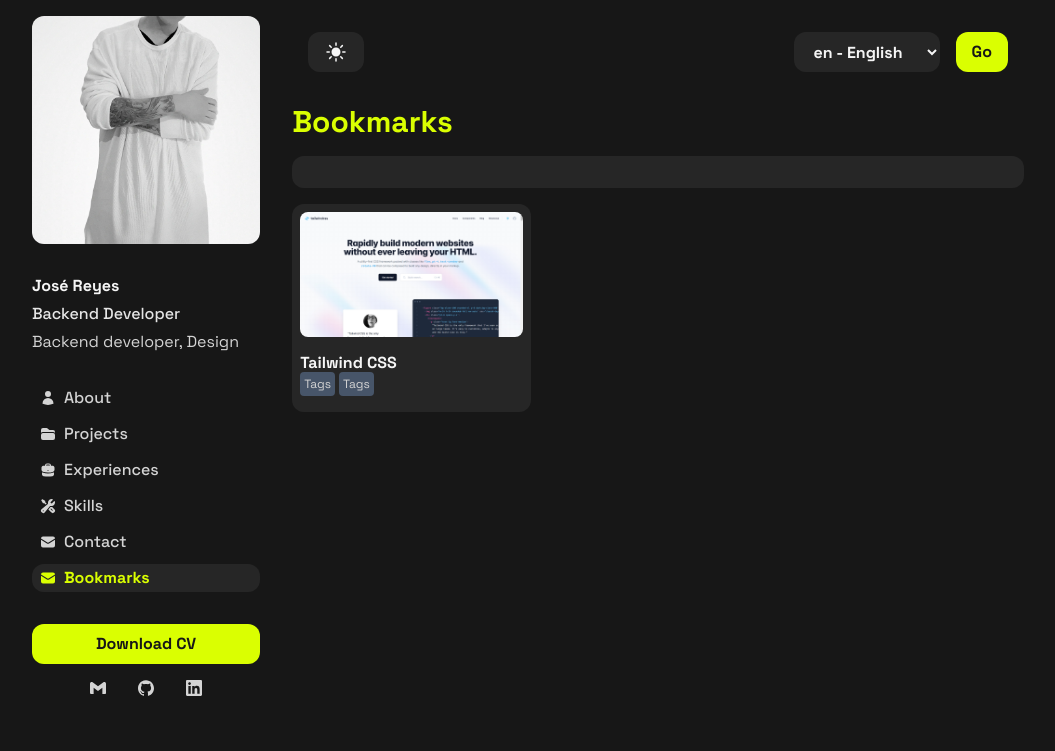
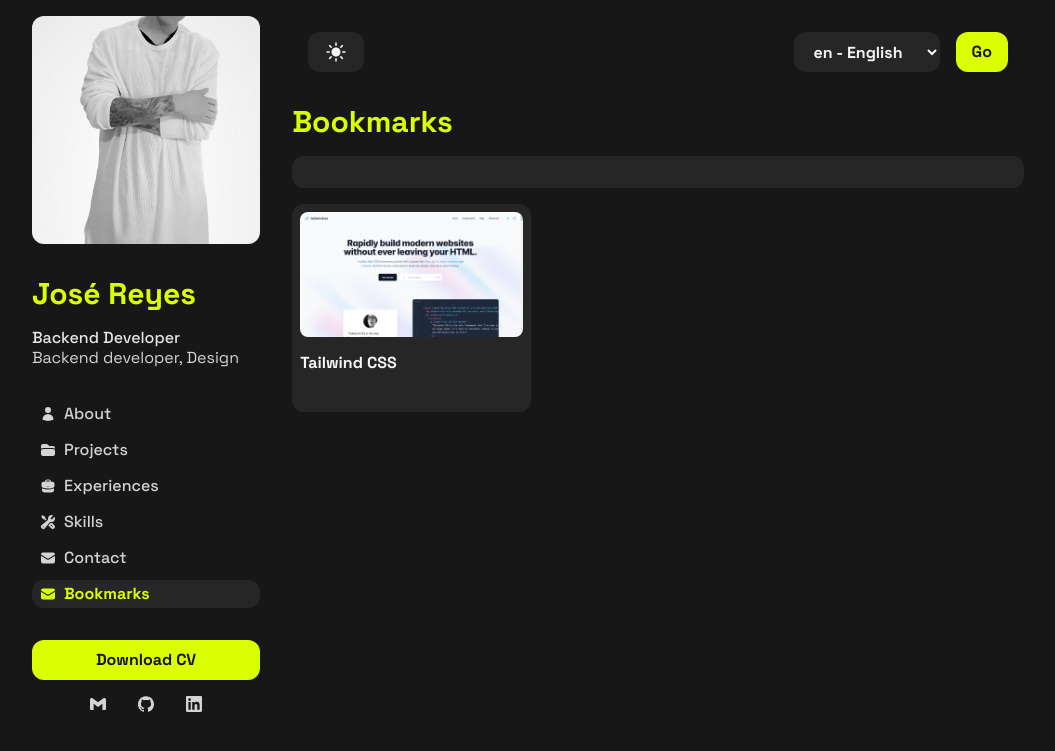
Before and after one commit to tyronejosee/project_portfolio, a Django app: page /bookmarks/ in a window 1280 px wide. Shown: the top 751 px of the page, without its empty margins (112-1167 px from the left). Run offline with Django 5.2, Linux system fonts and the light colour scheme; data comes from the database, SQL or seed files in the repository; both versions use the stored data as it was after the commit.

Commit message:
Add new components to Tailwind, remove, and fix.

```diff
--- a/static/css/output.css
+++ b/static/css/output.css
@@ -819,6 +819,90 @@ video {
   color: rgb(218 255 1 / var(--tw-text-opacity));
 }
 
+.intro {
+  display: flex;
+  height: 100vh;
+  flex-direction: column;
+  align-items: center;
+  border-radius: 0.75rem;
+  --tw-bg-opacity: 1;
+  background-color: rgb(229 229 229 / var(--tw-bg-opacity));
+  padding: 1rem;
+}
+
+:is(:where(.dark) .intro) {
+  --tw-bg-opacity: 1;
+  background-color: rgb(38 38 38 / var(--tw-bg-opacity));
+}
+
+/* Project */
+
+.project__grid {
+  border-radius: 0.75rem;
+  --tw-bg-opacity: 1;
+  background-color: rgb(229 229 229 / var(--tw-bg-opacity));
+  padding: 1rem;
+}
+
+:is(:where(.dark) .project__grid) {
+  --tw-bg-opacity: 1;
+  background-color: rgb(38 38 38 / var(--tw-bg-opacity));
+}
+
+.project__grid {
+  display: grid;
+  grid-template-columns: repeat(2, minmax(0, 1fr));
+  gap: 1rem;
+  padding: 1rem;
+}
+
+.project__img {
+  height: 100%;
+  width: 100%;
+  border-radius: 0.75rem;
+  --tw-bg-opacity: 1;
+  background-color: rgb(218 255 1 / var(--tw-bg-opacity));
+}
+
+/* Experience */
+
+.experience__grid {
+  border-radius: 0.75rem;
+  --tw-bg-opacity: 1;
+  background-color: rgb(229 229 229 / var(--tw-bg-opacity));
+  padding: 1rem;
+}
+
+:is(:where(.dark) .experience__grid) {
+  --tw-bg-opacity: 1;
+  background-color: rgb(38 38 38 / var(--tw-bg-opacity));
+}
+
+.experience__grid {
+  display: grid;
+  grid-template-columns: repeat(3, minmax(0, 1fr));
+  gap: 1rem;
+  border-radius: 0.75rem;
+  padding: 1rem;
+}
+
+/* Bookmark */
+
+.bookmark {
+  height: 13rem;
+  width: 100%;
+  border-radius: 0.75rem;
+  --tw-bg-opacity: 1;
+  background-color: rgb(38 38 38 / var(--tw-bg-opacity));
+  padding: 0.5rem;
+}
+
+.bookmark__grid {
+  display: grid;
+  grid-template-columns: repeat(3, minmax(0, 1fr));
+  gap: 0.5rem;
+}
+
 /* Sidebar */
 
 .sidebar {
@@ -855,17 +939,6 @@ video {
   height: 100%;
   width: 100%;
   border-radius: 0.75rem;
-}
-
-.sidebar__info {
-  display: flex;
-  flex-direction: column;
-}
-
-.sidebar__info > :not([hidden]) ~ :not([hidden]) {
-  --tw-space-y-reverse: 0;
-  margin-top: calc(0.5rem * calc(1 - var(--tw-space-y-reverse)));
-  margin-bottom: calc(0.5rem * var(--tw-space-y-reverse));
 }
 
 .sidebar__nav {
@@ -975,19 +1081,19 @@ video {
   padding-right: 1rem;
 }
 
-.btn__primary {
+.btn--primary {
   --tw-bg-opacity: 1;
   background-color: rgb(38 38 38 / var(--tw-bg-opacity));
   --tw-text-opacity: 1;
   color: rgb(218 255 1 / var(--tw-text-opacity));
 }
 
-.btn__primary:hover {
+.btn--primary:hover {
   --tw-bg-opacity: 1;
   background-color: rgb(64 64 64 / var(--tw-bg-opacity));
 }
 
-.btn__primary:focus {
+.btn--primary:focus {
   outline: 2px solid transparent;
   outline-offset: 2px;
   --tw-ring-offset-shadow: var(--tw-ring-inset) 0 0 0 var(--tw-ring-offset-width) var(--tw-ring-offset-color);
@@ -997,24 +1103,24 @@ video {
   --tw-ring-color: rgb(218 255 1 / var(--tw-ring-opacity));
 }
 
-:is(:where(.dark) .btn__primary) {
+:is(:where(.dark) .btn--primary) {
   --tw-bg-opacity: 1;
   background-color: rgb(218 255 1 / var(--tw-bg-opacity));
   --tw-text-opacity: 1;
   color: rgb(23 23 23 / var(--tw-text-opacity));
 }
 
-:is(:where(.dark) .btn__primary:hover) {
+:is(:where(.dark) .btn--primary:hover) {
   --tw-bg-opacity: 1;
   background-color: rgb(236 255 80 / var(--tw-bg-opacity));
 }
 
-.btn__secondary {
+.btn--secondary {
   --tw-bg-opacity: 1;
   background-color: rgb(229 229 229 / var(--tw-bg-opacity));
 }
 
-.btn__secondary:focus {
+.btn--secondary:focus {
   outline: 2px solid transparent;
   outline-offset: 2px;
   --tw-ring-offset-shadow: var(--tw-ring-inset) 0 0 0 var(--tw-ring-offset-width) var(--tw-ring-offset-color);
@@ -1171,10 +1265,6 @@ video {
   display: inline-flex;
 }
 
-.grid {
-  display: grid;
-}
-
 .hidden {
   display: none;
 }
@@ -1183,10 +1273,6 @@ video {
   height: 0.75rem;
 }
 
-.h-52 {
-  height: 13rem;
-}
-
 .h-6 {
   height: 1.5rem;
 }
@@ -1235,14 +1308,6 @@ video {
   animation: ping 1s cubic-bezier(0, 0, 0.2, 1) infinite;
 }
 
-.grid-cols-2 {
-  grid-template-columns: repeat(2, minmax(0, 1fr));
-}
-
-.grid-cols-3 {
-  grid-template-columns: repeat(3, minmax(0, 1fr));
-}
-
 .flex-col {
   flex-direction: column;
 }
@@ -1253,24 +1318,6 @@ video {
 
 .justify-center {
   justify-content: center;
-}
-
-.justify-between {
-  justify-content: space-between;
-}
-
-.gap-2 {
-  gap: 0.5rem;
-}
-
-.gap-4 {
-  gap: 1rem;
-}
-
-.space-x-4 > :not([hidden]) ~ :not([hidden]) {
-  --tw-space-x-reverse: 0;
-  margin-right: calc(1rem * var(--tw-space-x-reverse));
-  margin-left: calc(1rem * calc(1 - var(--tw-space-x-reverse)));
 }
 
 .space-y-2 > :not([hidden]) ~ :not([hidden]) {
@@ -1301,26 +1348,11 @@ video {
   border-radius: 0.75rem;
 }
 
-.bg-chartreuse-400 {
-  --tw-bg-opacity: 1;
-  background-color: rgb(218 255 1 / var(--tw-bg-opacity));
-}
-
 .bg-green-200 {
   --tw-bg-opacity: 1;
   background-color: rgb(187 247 208 / var(--tw-bg-opacity));
 }
 
-.bg-neutral-100 {
-  --tw-bg-opacity: 1;
-  background-color: rgb(245 245 245 / var(--tw-bg-opacity));
-}
-
-.bg-neutral-800 {
-  --tw-bg-opacity: 1;
-  background-color: rgb(38 38 38 / var(--tw-bg-opacity));
-}
-
 .bg-sky-400 {
   --tw-bg-opacity: 1;
   background-color: rgb(56 189 248 / var(--tw-bg-opacity));
@@ -1329,20 +1361,6 @@ video {
 .bg-sky-500 {
   --tw-bg-opacity: 1;
   background-color: rgb(14 165 233 / var(--tw-bg-opacity));
-}
-
-.bg-slate-600 {
-  --tw-bg-opacity: 1;
-  background-color: rgb(71 85 105 / var(--tw-bg-opacity));
-}
-
-.bg-neutral-200 {
-  --tw-bg-opacity: 1;
-  background-color: rgb(229 229 229 / var(--tw-bg-opacity));
-}
-
-.p-1 {
-  padding: 0.25rem;
 }
 
 .p-2 {
@@ -1362,11 +1380,6 @@ video {
   line-height: 1.25rem;
 }
 
-.text-xs {
-  font-size: 0.75rem;
-  line-height: 1rem;
-}
-
 .text-gray-500 {
   --tw-text-opacity: 1;
   color: rgb(107 114 128 / var(--tw-text-opacity));
--- a/static/js/main.js
+++ b/static/js/main.js
@@ -16,20 +16,3 @@ document.addEventListener('DOMContentLoaded', function () {
         }
     });
 });
-
-const projectsSection = document.getElementById('projects-section');
-let animationExecuted = false;
-
-window.addEventListener('scroll', () => {
-  if (!animationExecuted) {
-    const rect = projectsSection.getBoundingClientRect();
-
-    if (rect.top < window.innerHeight && rect.bottom >= 0) {
-      projectsSection.classList.remove('opacity-0', 'translate-y-20');
-      projectsSection.classList.add('opacity-100', 'translate-y-0');
-
-      // Marcar la animación como ejecutada
-      animationExecuted = true;
-    }
-  }
-});
--- a/templates/bookmarks/bookmark_list.html
+++ b/templates/bookmarks/bookmark_list.html
@@ -5,13 +5,11 @@
   <h2 class="section__title">{% translate "Bookmarks" %}</h2>
   <nav class="box"></nav>
   {% for bookmark in bookmarks %}
-  <section class="grid grid-cols-3 gap-2">
-    <article class="bg-neutral-800 p-2 rounded-xl w-full h-52">
-      <a href="{{ bookmark.website }}" target="_blank" class="space-y-4">
+  <section class="bookmark__grid">
+    <article class="bookmark">
+      <a href="{{ bookmark.website }}" target="_blank" class="section">
         <img src="{{ bookmark.image.url }}" alt="{{ bookmark.name }}" class="rounded-lg">
         <span class="text__bold block">{{ bookmark.name }}</span>
-        <span class="text-xs p-1 bg-slate-600 rounded">Tags</span>
-        <span class="text-xs p-1 bg-slate-600 rounded">Tags</span>
       </a>
     </article>
   </section>
--- /dev/null
+++ b/templates/includes/intro.html
@@ -0,0 +1,16 @@
+{% if request.path == '/' %}
+<section class="intro">
+<div class="flex justify-center h-96">
+  <div>Tyrone José</div>
+  <a href="{% url 'home:landing_view' %}#about-section" class="btn btn--primary">View CV</a>
+</div>
+
+<div class="mt-auto flex flex-col items-center">
+  <span class="relative flex h-3 w-3">
+    <span class="animate-ping absolute inline-flex h-full w-full rounded-full bg-sky-400 opacity-75"></span>
+    <span class="relative inline-flex rounded-full h-3 w-3 bg-sky-500"></span>
+  </span>
+  <span class="block">Scroll down</span>
+</div>
+</section>
+{% endif %}
--- a/templates/includes/navbar.html
+++ b/templates/includes/navbar.html
@@ -1,7 +1,7 @@
 {% load i18n %}
-<nav class="bg-neutral-100 dark:bg-neutral-900 sticky top-0 z-10">
-  <section class="flex items-center justify-between p-4">
-    <button id="toggleModeButton" class="btn btn__secondary">
+<nav class="navbar">
+  <section class="navbar__content">
+    <button id="toggleModeButton" class="btn btn--secondary">
       <svg xmlns="http://www.w3.org/2000/svg" viewBox="0 0 24 24" fill="currentColor" class="w-6 h-6 hidden dark:block">
         <path d="M12 2.25a.75.75 0 0 1 .75.75v2.25a.75.75 0 0 1-1.5 0V3a.75.75 0 0 1 .75-.75ZM7.5 12a4.5 4.5 0 1 1 9 0 4.5 4.5 0 0 1-9 0ZM18.894 6.166a.75.75 0 0 0-1.06-1.06l-1.591 1.59a.75.75 0 1 0 1.06 1.061l1.591-1.59ZM21.75 12a.75.75 0 0 1-.75.75h-2.25a.75.75 0 0 1 0-1.5H21a.75.75 0 0 1 .75.75ZM17.834 18.894a.75.75 0 0 0 1.06-1.06l-1.59-1.591a.75.75 0 1 0-1.061 1.06l1.59 1.591ZM12 18a.75.75 0 0 1 .75.75V21a.75.75 0 0 1-1.5 0v-2.25A.75.75 0 0 1 12 18ZM7.758 17.303a.75.75 0 0 0-1.061-1.06l-1.591 1.59a.75.75 0 0 0 1.06 1.061l1.591-1.59ZM6 12a.75.75 0 0 1-.75.75H3a.75.75 0 0 1 0-1.5h2.25A.75.75 0 0 1 6 12ZM6.697 7.757a.75.75 0 0 0 1.06-1.06l-1.59-1.591a.75.75 0 0 0-1.061 1.06l1.59 1.591Z" />
       </svg>
@@ -9,10 +9,9 @@
         <path fill-rule="evenodd" d="M9.528 1.718a.75.75 0 0 1 .162.819A8.97 8.97 0 0 0 9 6a9 9 0 0 0 9 9 8.97 8.97 0 0 0 3.463-.69.75.75 0 0 1 .981.98 10.503 10.503 0 0 1-9.694 6.46c-5.799 0-10.5-4.7-10.5-10.5 0-4.368 2.667-8.112 6.46-9.694a.75.75 0 0 1 .818.162Z" clip-rule="evenodd" />
       </svg>
     </button>
-
-    <form action="{% url 'set_language' %}" method="POST" class="flex items-center space-x-4">{% csrf_token %}
+    <form action="{% url 'set_language' %}" method="POST" class="navbar__language-form">{% csrf_token %}
       <input name="next" type="hidden" value="{{ redirect_to }}" class="hidden">
-      <select name="language" class="btn btn__secondary">
+      <select name="language" class="btn btn--secondary">
         {% get_current_language as LANGUAGE_CODE %}
         {% get_available_languages as LANGUAGES %}
         {% get_language_info_list for LANGUAGES as languages %}
@@ -22,7 +21,7 @@
           </option>
         {% endfor %}
       </select>
-      <input type="submit" value="Go" class="btn btn__primary">
+      <input type="submit" value="Go" class="btn btn--primary">
     </form>
   </section>
 </nav>
--- a/templates/includes/sidebar.html
+++ b/templates/includes/sidebar.html
@@ -13,9 +13,9 @@
   <figure>
     <img src="{{ portfolio.image_file.url }}" alt="{{ portfolio.full_name }}" class="sidebar__avatar">
   </figure>
-  <div class="sidebar__info">
-    <h1 class="text__bold">{{ portfolio.full_name }}</h1>
-    <span class="text__medium">{{ portfolio.specialization }}</span>
+  <div class="section">
+    <h1 class="section__title">{{ portfolio.full_name }}</h1>
+    <span class="text__medium block">{{ portfolio.specialization }}</span>
     <span>{{ portfolio.bio }}</span>
   </div>
   <nav class="sidebar__nav">
@@ -78,9 +78,9 @@
   </nav>
   <div class="space-y-2">
     {% if portfolio.resume_file %}
-    <a href="{{ portfolio.resume_file.url }}" role="button" target="_blank" class="btn btn__primary">{% translate "Download CV" %}</a>
+    <a href="{{ portfolio.resume_file.url }}" role="button" target="_blank" class="btn btn--primary">{% translate "Download CV" %}</a>
     {% else %}
-    <a href="#" role="button" class="btn btn__primary">{% translate "No Resume Available" %}</a>
+    <a href="#" role="button" class="btn btn--primary">{% translate "No Resume Available" %}</a>
     {% endif %}
     <div class="flex justify-center">
       <a href="{{ portfolio.gmail }}" role="button" title="Gmail" target="_blank" class="sidebar__link--box" rel="noopener noreferrer">
--- a/templates/layouts/base.html
+++ b/templates/layouts/base.html
@@ -12,28 +12,11 @@
 </head>
 <body class="container styles">
   <!-- Intro -->
-  {% if request.path == '/' %}
-  <section id="intro-section" class="h-screen bg-neutral-200 dark:bg-neutral-800 rounded-xl flex flex-col items-center p-4">
-    <div class="flex justify-center h-96">
-      <div>Tyrone José</div>
-      <a href="{% url 'home:landing_view' %}#about-section" class="btn btn__primary">View CV</a>
-    </div>
-    <div class="mt-auto flex flex-col items-center">
-      <span class="relative flex h-3 w-3">
-        <span class="animate-ping absolute inline-flex h-full w-full rounded-full bg-sky-400 opacity-75"></span>
-        <span class="relative inline-flex rounded-full h-3 w-3 bg-sky-500"></span>
-      </span>
-      <span class="block">Scroll down</span>
-    </div>
-  </section>
-  {% endif %}
+  {% include 'includes/intro.html' %}
   <!-- Main Content -->
   <main class="flex">
-    <!-- Sidebar -->
     {% include 'includes/sidebar.html' %}
-    <!-- Content -->
     <section class="w-full p-4 space-y-4">
-      <!-- Navbar -->
       {% include 'includes/navbar.html' %}
       {% block content %}{% endblock content %}
     </section>
```
Also changed, not shown: other parts of static/css/output.css (+35 -55 lines), static/css/input.css (+41 -6 lines), templates/base/landing.html (+15 -27 lines), db.sqlite3.
